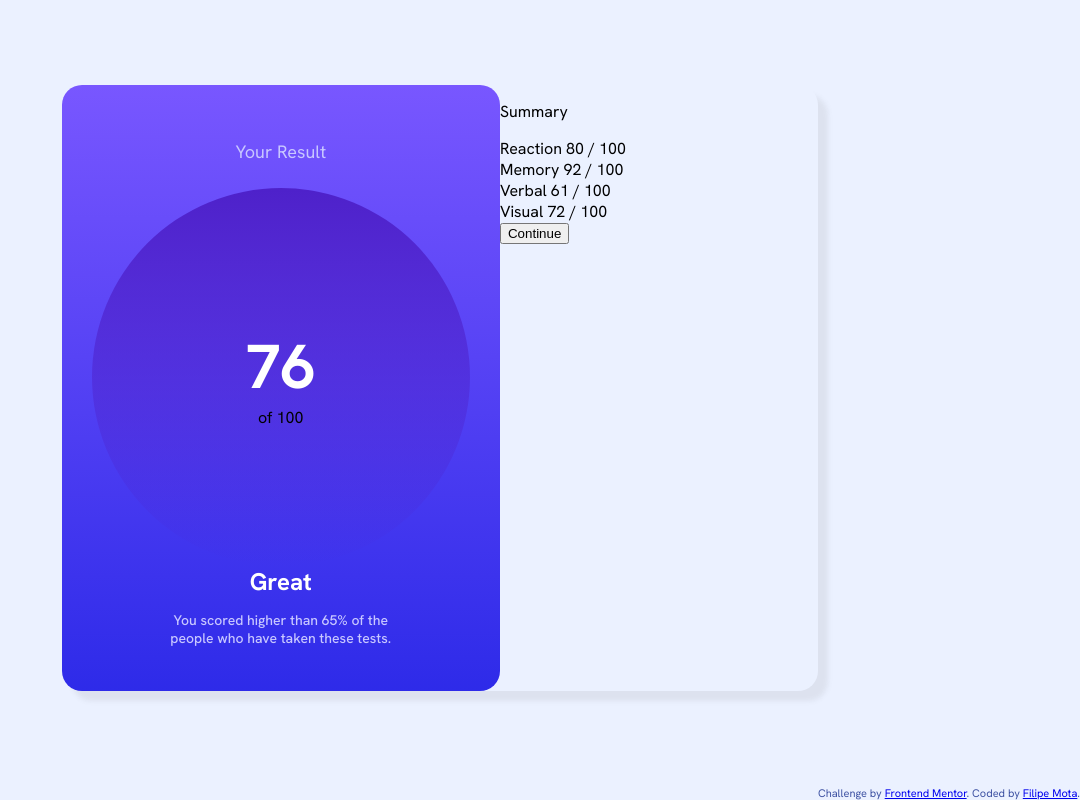
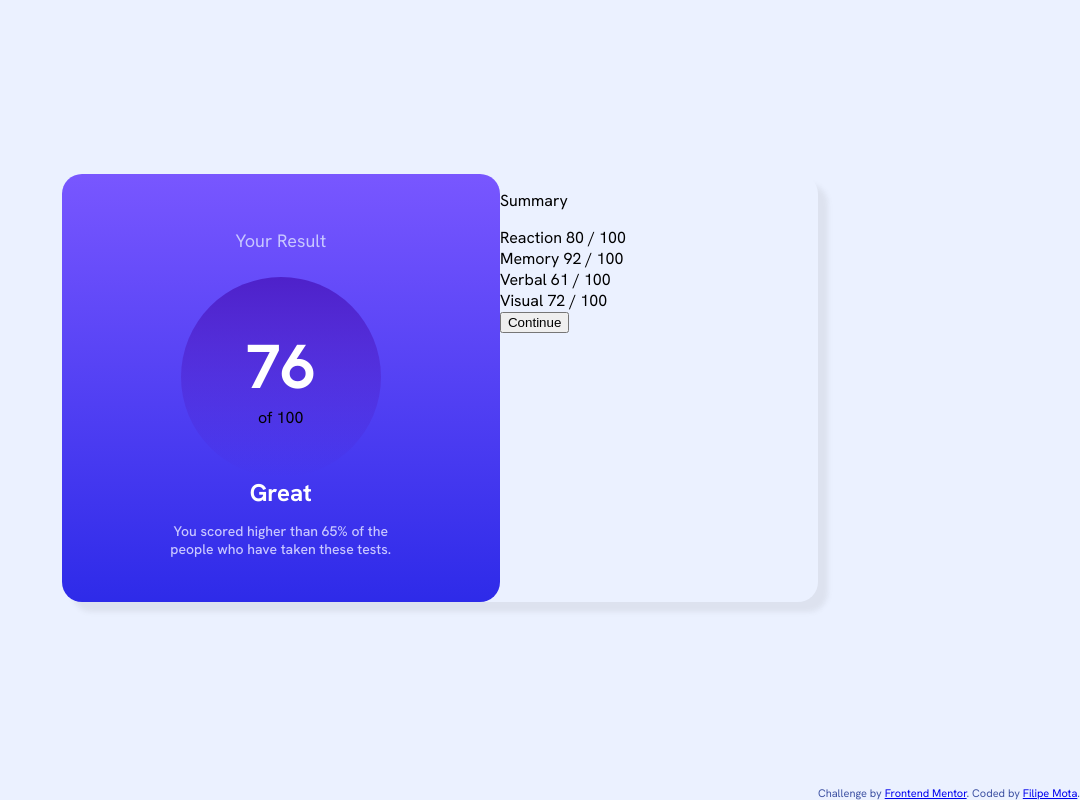
Before and after one commit to filipemota130/results-summary-component-challenge, a plain HTML site: page index.html in a window 1280 px wide. Shown: the whole page, without its empty margins (200-1280 px from the left). Drawn offline with Linux system fonts and the light colour scheme.

Commit message:
Update style.css

```diff
--- a/results-summary-component-main/style.css
+++ b/results-summary-component-main/style.css
@@ -69,8 +69,12 @@ body{
     display: flex;
     justify-content: center;
     align-items: center;
+    margin: auto;
     background: linear-gradient(to bottom, hsla(256, 72%, 46%, 1), hsla(241, 72%, 46%, 0));
     text-align: center;
+    height: width;
+    width: 100%;
+    max-width: 200px;
     aspect-ratio: 1;
     border-radius: 100%;
 }
```
